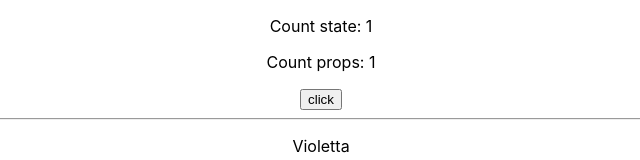
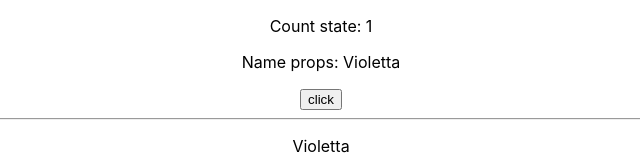
Before and after one commit to ViolettaFilimonova/ReactGB, a React (Create React App) app: page / in a window 1280 px wide. Shown: the top 160 px of the page, without its empty margins (319-959 px from the left). Built offline with nearby package versions, Linux system fonts and the light colour scheme; the HTML template or start-up script is replaced by a standard one.

Commit message:
props 18.2.0

```diff
--- a/src/App.jsx
+++ b/src/App.jsx
@@ -7,7 +7,7 @@ import {Count} from "./components/Count";
 function App() {
   return (
     <div className="App">
-        <Count count={10}/>
+        <Count name={'Violetta'}/>
         <ClassForm/>
     </div>
   );
--- a/src/components/Count.jsx
+++ b/src/components/Count.jsx
@@ -1,7 +1,7 @@
 import React from "react";
 import {useState} from "react";
 
-export const Count = () => {
+export const Count = (props) => {
     const  [count, setCount] = useState(1)
 
     const handleClick = () => {
@@ -10,7 +10,7 @@ export const Count = () => {
     return(
         <div>
             <p>Count state: {count}</p>
-            <p>Count props: {count}</p>
+            <p>Name props: {props.name}</p>
             <button type="button" onClick={handleClick}>click</button>
         </div>
     )
```
